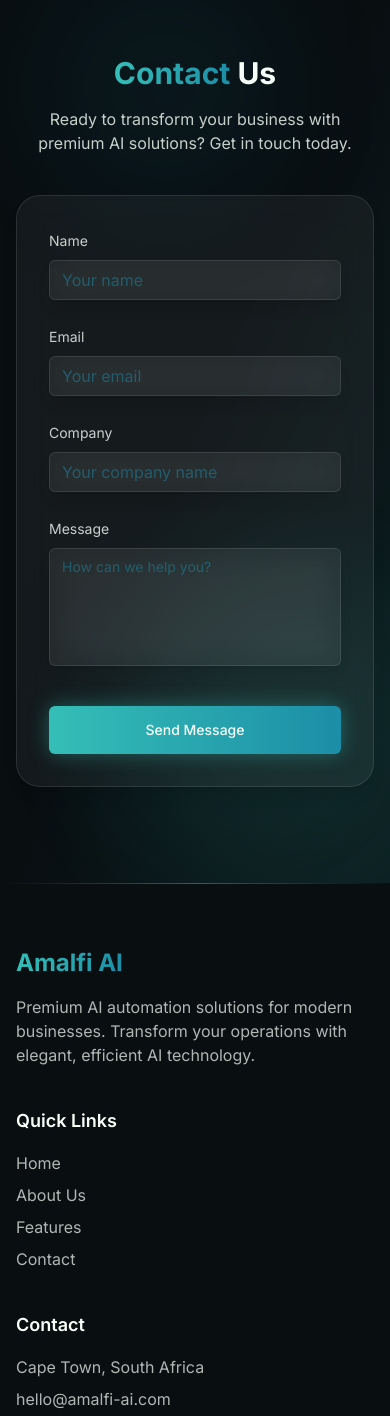
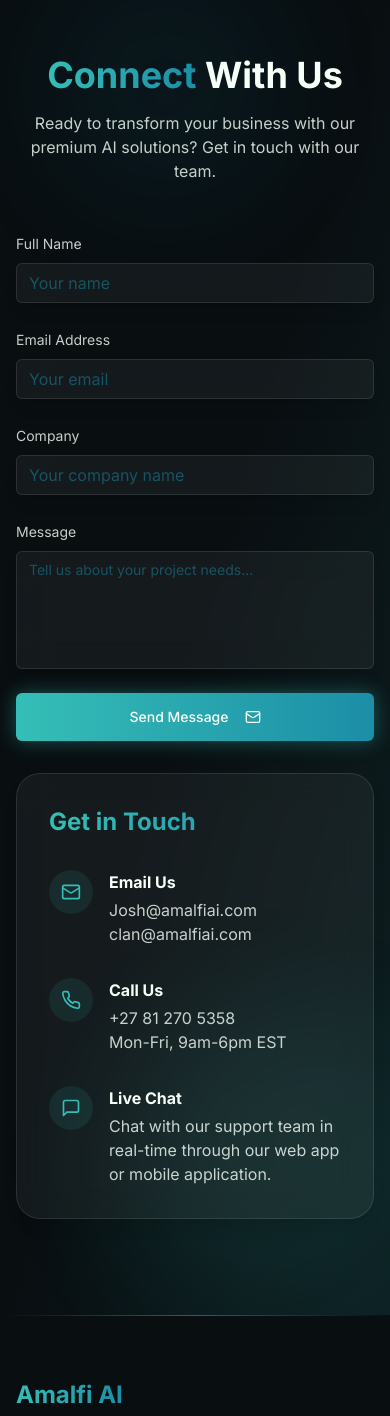
Before and after one commit to joshburtonza/amalfi-ai-ascend, a React (Vite) app: page / in a window 390 px wide. Shown: the part 6782-8198 px from the top of the page. Built offline with nearby package versions, Linux system fonts and the light colour scheme.

Commit message:
Refactor: Contact section to match image
Implement the contact section with the design from the provided image, while maintaining the existing site design language.

```diff
--- a/src/components/Contact.tsx
+++ b/src/components/Contact.tsx
@@ -3,6 +3,7 @@ import React from 'react';
 import { Button } from '@/components/ui/button';
 import { Input } from '@/components/ui/input';
 import { Textarea } from '@/components/ui/textarea';
+import { Mail, Phone, MessageSquare } from "lucide-react";
 
 const Contact = () => {
   return (
@@ -15,20 +16,23 @@ const Contact = () => {
       <div className="absolute bottom-0 left-1/4 w-80 h-80 bg-amalfi-emerald/10 rounded-full blur-3xl animate-glow-pulse" style={{ animationDelay: '1.5s' }}></div>
 
       <div className="max-container relative z-10">
-        <div className="max-w-4xl mx-auto">
-          <h2 className="text-3xl md:text-4xl font-bold mb-4 text-center">
-            <span className="text-gradient">Contact</span> Us
+        <div className="mb-12 text-center">
+          <h2 className="text-4xl md:text-5xl font-bold mb-4">
+            <span className="text-gradient">Connect</span> With Us
           </h2>
-          <p className="text-center text-amalfi-white/80 mb-10">
-            Ready to transform your business with premium AI solutions? Get in touch today.
+          <p className="text-amalfi-white/80 max-w-2xl mx-auto">
+            Ready to transform your business with our premium AI solutions? Get in touch with our team.
           </p>
+        </div>
 
-          <div className="glassmorphic rounded-3xl p-8 md:p-10 border border-amalfi-emerald/10 shadow-glow-sm">
+        <div className="grid grid-cols-1 lg:grid-cols-3 gap-8">
+          {/* Contact Form - Takes up 2/3 of the space on larger screens */}
+          <div className="lg:col-span-2">
             <form className="space-y-6">
               <div className="grid grid-cols-1 md:grid-cols-2 gap-6">
                 <div className="space-y-2">
                   <label htmlFor="name" className="text-sm text-amalfi-white/80">
-                    Name
+                    Full Name
                   </label>
                   <Input
                     id="name"
@@ -38,7 +42,7 @@ const Contact = () => {
                 </div>
                 <div className="space-y-2">
                   <label htmlFor="email" className="text-sm text-amalfi-white/80">
-                    Email
+                    Email Address
                   </label>
                   <Input
                     id="email"
@@ -66,21 +70,66 @@ const Contact = () => {
                 </label>
                 <Textarea
                   id="message"
-                  placeholder="How can we help you?"
+                  placeholder="Tell us about your project needs..."
                   rows={5}
                   className="bg-amalfi-black/50 border-amalfi-emerald/20 focus:border-amalfi-emerald/60 glassmorphic focus:shadow-glow-sm placeholder:text-amalfi-teal/50 text-amalfi-white resize-none"
                 />
               </div>
 
-              <div className="flex justify-center pt-4">
+              <div>
                 <Button
-                  className="btn-gradient text-amalfi-white font-medium px-8 py-6 shadow-glow-md hover:shadow-glow-lg transition-all hover:scale-105 w-full md:w-auto"
+                  className="btn-gradient text-amalfi-white font-medium px-8 py-6 shadow-glow-md hover:shadow-glow-lg transition-all hover:scale-105 w-full"
                   size="lg"
                 >
-                  Send Message
+                  <span className="mr-2">Send Message</span>
+                  <Mail size={18} />
                 </Button>
               </div>
             </form>
+          </div>
+
+          {/* Contact Info Box */}
+          <div className="lg:col-span-1">
+            <div className="glassmorphic rounded-3xl p-8 border border-amalfi-emerald/10 shadow-glow-sm h-full">
+              <h3 className="text-2xl font-bold text-gradient mb-8">Get in Touch</h3>
+
+              <div className="space-y-8">
+                {/* Email Contact */}
+                <div className="flex items-start">
+                  <div className="p-3 rounded-full bg-amalfi-emerald/10 mr-4">
+                    <Mail className="text-amalfi-emerald" size={20} />
+                  </div>
+                  <div>
+                    <h4 className="font-bold text-amalfi-white mb-1">Email Us</h4>
+                    <p className="text-amalfi-white/80">Josh@amalfiai.com</p>
+                    <p className="text-amalfi-white/80">clan@amalfiai.com</p>
+                  </div>
+                </div>
+
+                {/* Phone Contact */}
+                <div className="flex items-start">
+                  <div className="p-3 rounded-full bg-amalfi-emerald/10 mr-4">
+                    <Phone className="text-amalfi-emerald" size={20} />
+                  </div>
+                  <div>
+                    <h4 className="font-bold text-amalfi-white mb-1">Call Us</h4>
+                    <p className="text-amalfi-white/80">+27 81 270 5358</p>
+                    <p className="text-amalfi-white/80">Mon-Fri, 9am-6pm EST</p>
+                  </div>
+                </div>
+
+                {/* Live Chat */}
+                <div className="flex items-start">
+                  <div className="p-3 rounded-full bg-amalfi-emerald/10 mr-4">
+                    <MessageSquare className="text-amalfi-emerald" size={20} />
+                  </div>
+                  <div>
+                    <h4 className="font-bold text-amalfi-white mb-1">Live Chat</h4>
+                    <p className="text-amalfi-white/80">Chat with our support team in real-time through our web app or mobile application.</p>
+                  </div>
+                </div>
+              </div>
+            </div>
           </div>
         </div>
       </div>
```
